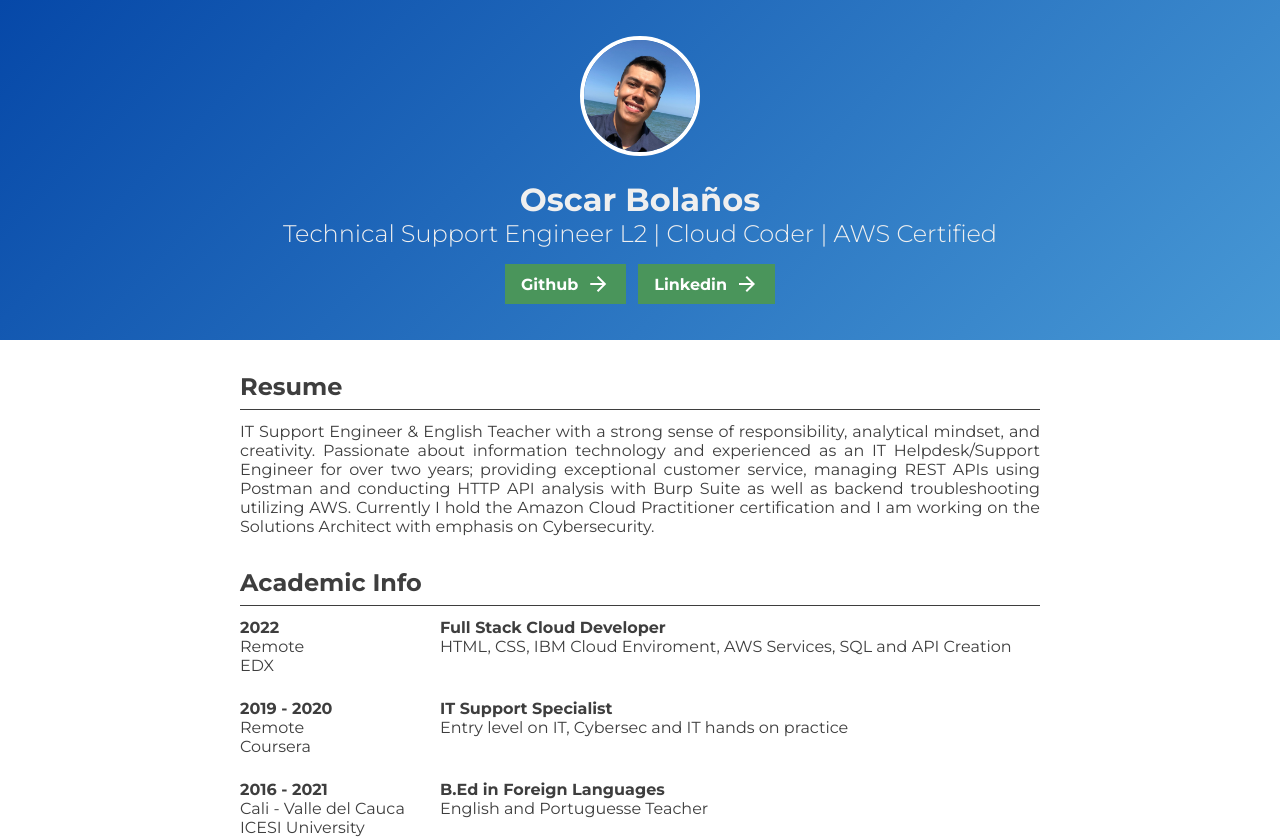
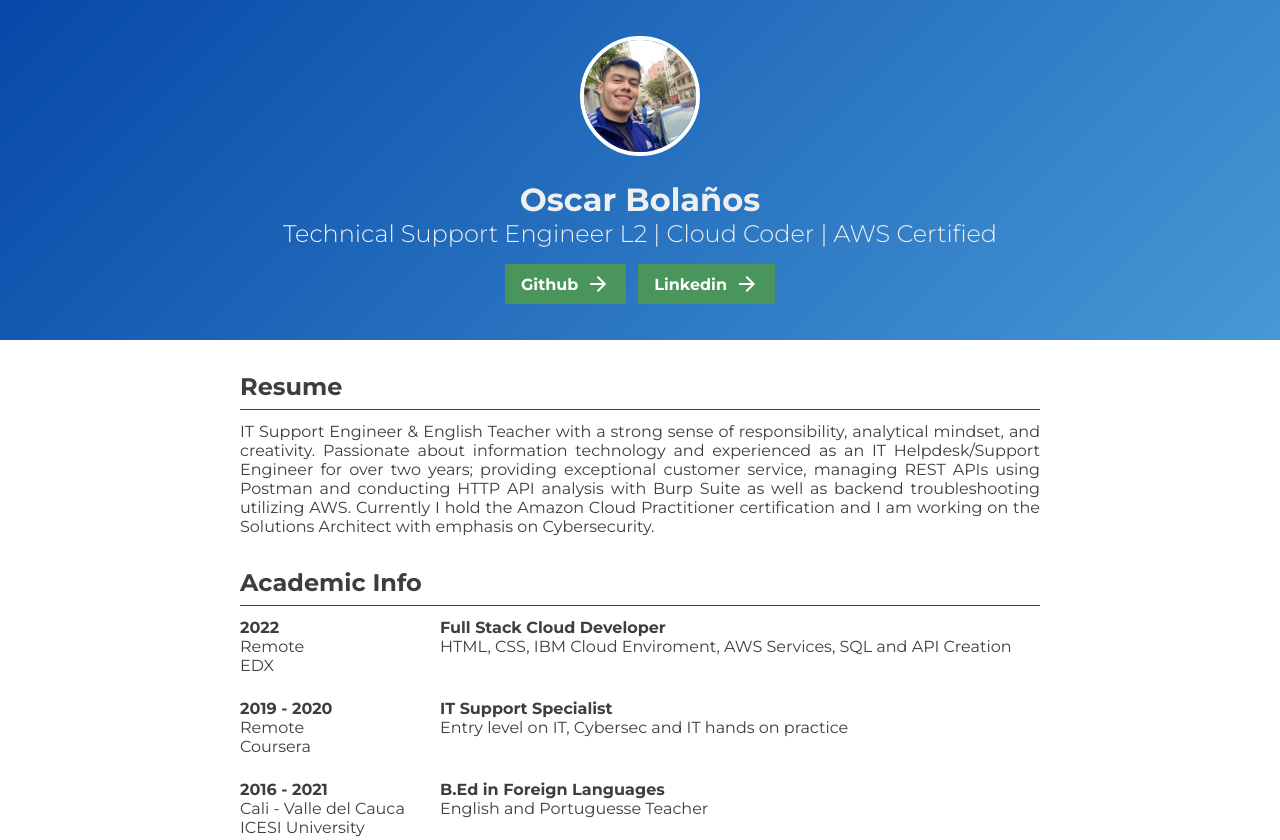
Before and after one commit to symbiotik007/Clase_8_Front, a plain HTML site: page index.html in a window 1280 px wide. Shown: the top 840 px of the page. Drawn offline with nearby package versions, Linux system fonts and the light colour scheme; a web font is replaced by a local one.

Commit message:
ProfilePhoto Update

```diff
--- a/index.html
+++ b/index.html
@@ -20,7 +20,7 @@
 
 <body>
     <header>
-        <img class="profile-img" src="./assets/img/1591393126914.jpg" alt="" />
+        <img class="profile-img" src="./assets/img/1685827491253.jpg" alt="" />
         <div class="personal-info">
             <div class="info">
                 <h1 class="name">Oscar Bolaños</h1>
```
